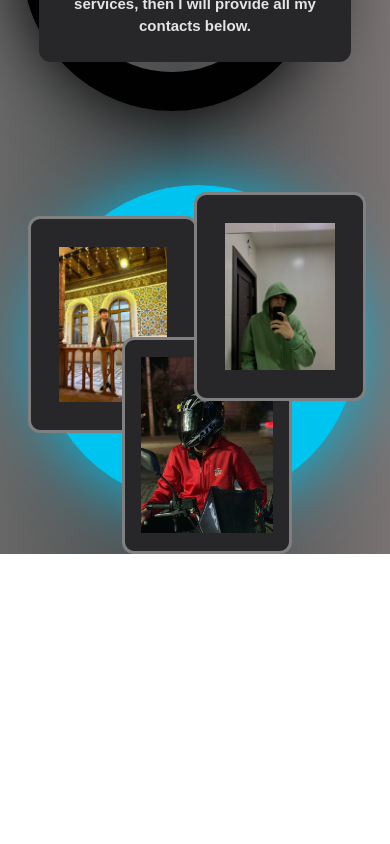
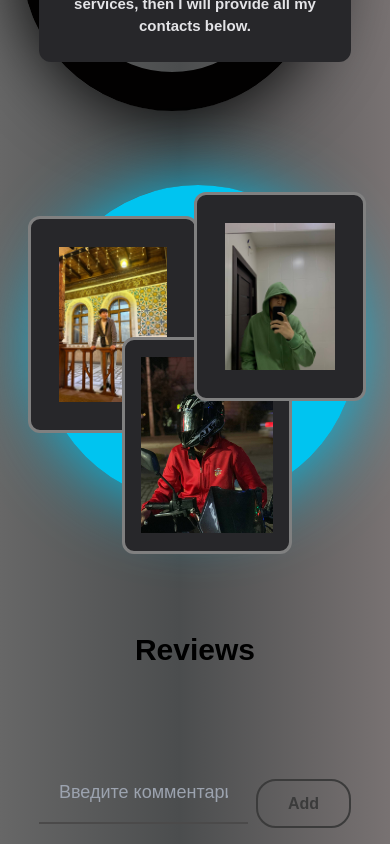
Before and after one commit to Aziret055/MySite, a React (Create React App) app: page / in a window 390 px wide. Shown: the part 2773-3617 px from the top of the page. Before the commit the page ends 3327 px from the top, so only its background shows below. Built offline with nearby package versions, Linux system fonts and the light colour scheme.

Commit message:
finally adap rivew

```diff
--- a/package.json
+++ b/package.json
@@ -18,6 +18,7 @@
 		"react-router-dom": "^6.21.1",
 		"react-scripts": "5.0.1",
 		"react-slick": "^0.30.2",
+		"react-toastify": "^10.0.5",
 		"slick-carousel": "^1.8.1",
 		"web-vitals": "^2.1.4"
 	},
--- a/src/App.js
+++ b/src/App.js
@@ -1,5 +1,7 @@
 import gsap from 'gsap'
 import { ScrollToPlugin } from 'gsap/all'
+import { ToastContainer } from 'react-toastify'
+import 'react-toastify/dist/ReactToastify.css'
 import 'slick-carousel/slick/slick-theme.css'
 import 'slick-carousel/slick/slick.css'
 import './App.css'
@@ -8,6 +10,7 @@ import Blocks from './components/Blocks'
 import Header from './components/Header'
 import Hero from './components/Hero'
 import Portfolio from './components/Portfolio/Portfolio'
+import Reviews from './components/Reviews'
 gsap.registerPlugin(ScrollToPlugin)
 
 function App() {
@@ -18,9 +21,10 @@ function App() {
 			<Blocks />
 			<Portfolio />
 			<About />
-			{/* <Reviews />
-			<Resume />
+			<Reviews />
+			{/* <Resume />
 			<Footer /> */}
+			<ToastContainer />
 		</div>
 	)
 }
--- a/src/components/Reviews/index.js
+++ b/src/components/Reviews/index.js
@@ -1,6 +1,8 @@
 // src/App.js
 
 import React, { useState } from 'react'
+import { Bounce, toast } from 'react-toastify'
+
 import ReviewBlock from '../ReviewBlock/ReviewBlock'
 import './review.css'
 
@@ -15,10 +17,22 @@ function Reviews() {
 
 			setNewTask('')
 		} else {
-			alert('Error')
+			noti()
 		}
 	}
-
+	function noti() {
+		toast.error('Заполните пустое поле!', {
+			position: 'top-right',
+			autoClose: 1000,
+			hideProgressBar: false,
+			closeOnClick: true,
+			pauseOnHover: true,
+			draggable: true,
+			progress: undefined,
+			theme: 'light',
+			transition: Bounce
+		})
+	}
 	const handleChange = event => {
 		setAuth(event.target.checked)
 	}
@@ -49,11 +63,9 @@ function Reviews() {
 						className='inp p-2 border w-full'
 						placeholder='Введите комментарий'
 					/>
-					<button
-						onClick={addTask}
-						className='butt p-2 bg-blue-500 text-white hover:bg-blue-700'
-					>
-						Add comments
+
+					<button onClick={addTask} className='butt '>
+						Add
 					</button>
 				</div>
 				<ul className='list'>
--- a/src/components/Reviews/review.css
+++ b/src/components/Reviews/review.css
@@ -410,3 +410,22 @@
 			-71px -318.3333333333px #0073ff;
 	}
 }
+.butt {
+	padding: 0px 30px;
+	height: 49px;
+	margin-top: 15px;
+	font-weight: 800;
+	border: 2px solid rgb(59, 59, 59);
+	color: rgb(59, 59, 59);
+	line-height: 17px;
+}
+@media (max-width: 721px) {
+	#review {
+		margin-top: 470px;
+	}
+}
+@media (max-width: 483px) {
+	#review {
+		margin-top: 570px;
+	}
+}
```
Also changed, not shown: 1 other file (tests, documents, lock files or other folders).
